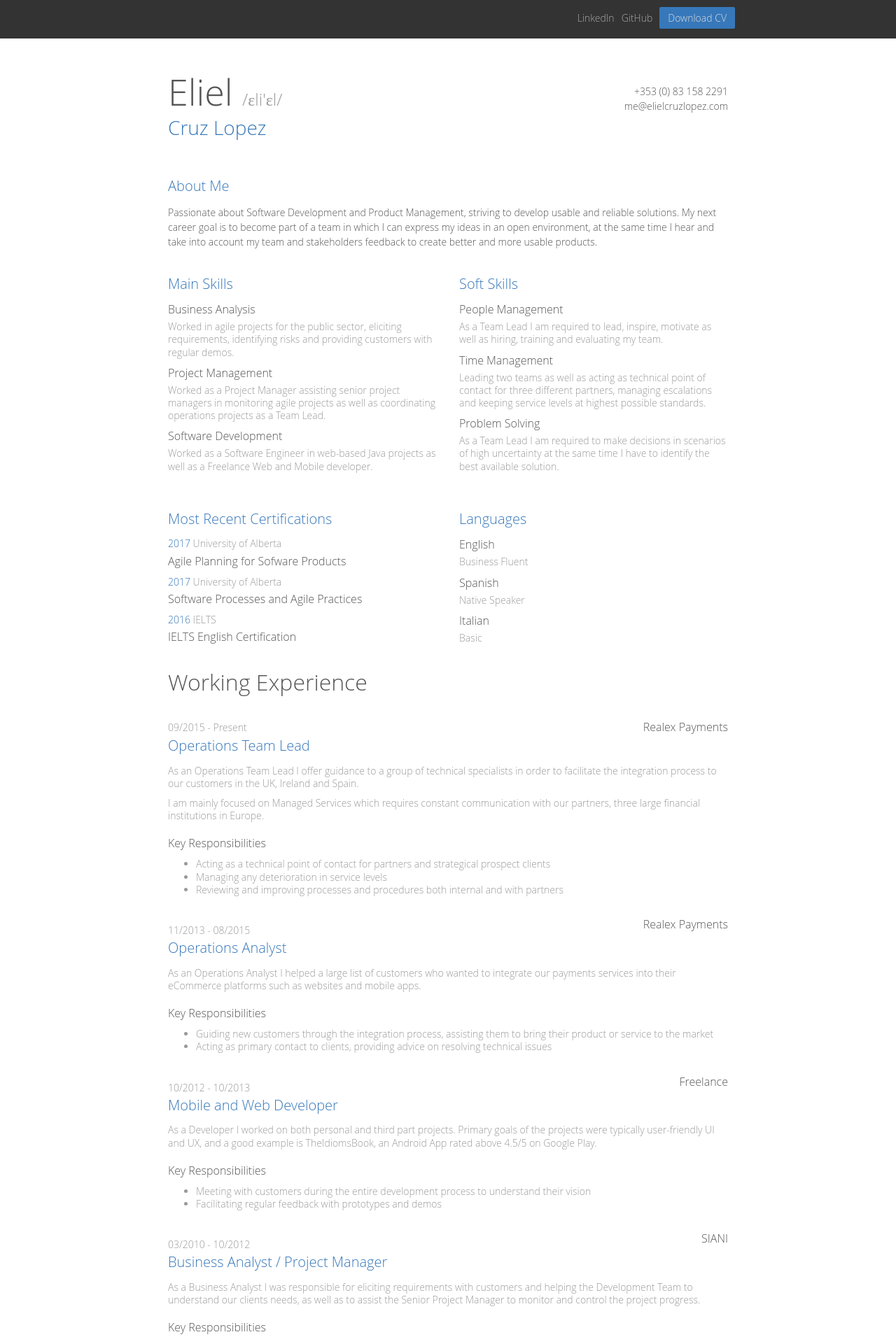
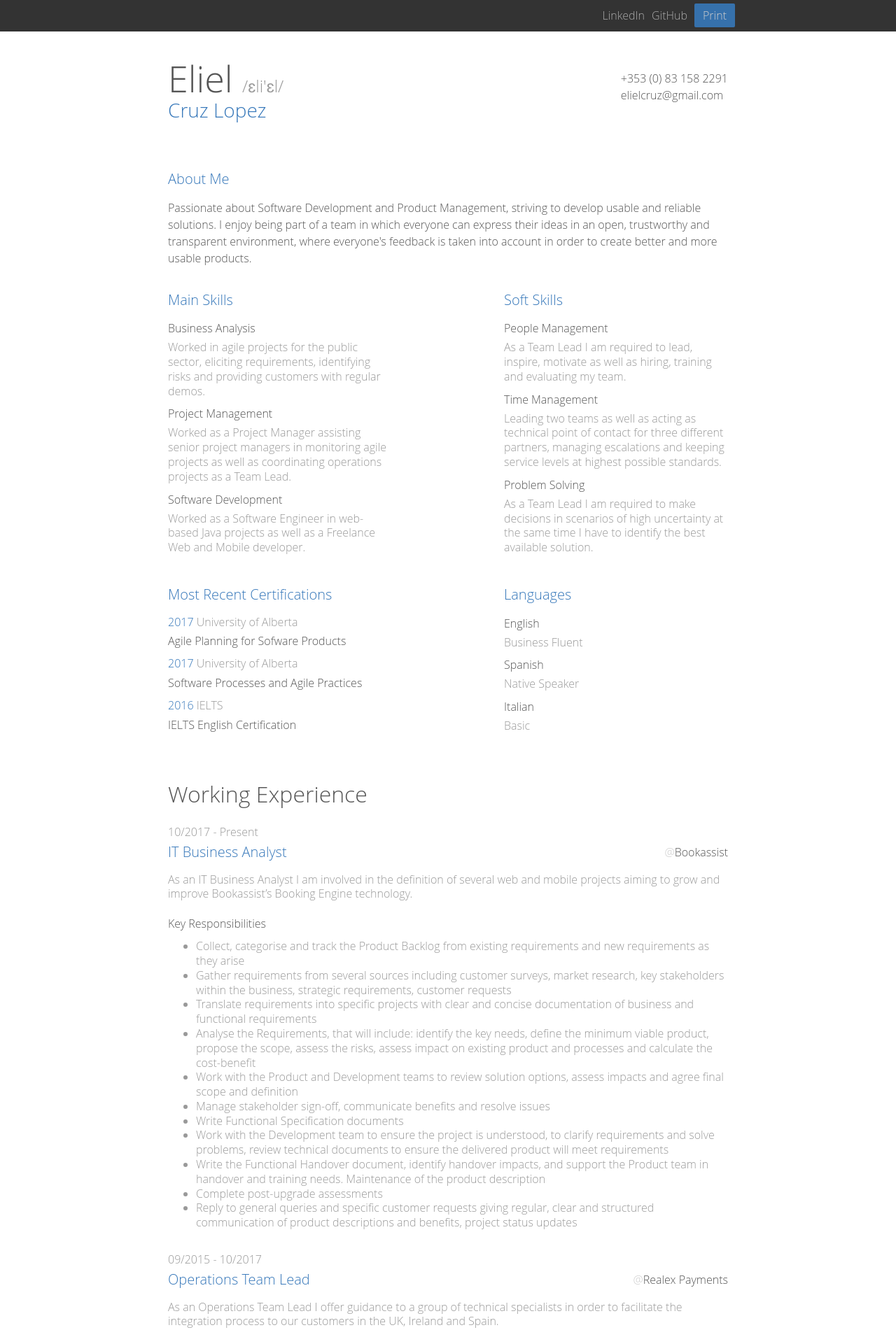
Before and after one commit to elielcruz/elielcruz, a React (Create React App) app: page / in a window 1280 px wide. Shown: the top 1911 px of the page at 70% size. Built offline with nearby package versions, Linux system fonts and the light colour scheme.

Commit message:
IT Business Analyst added

```diff
--- a/package.json
+++ b/package.json
@@ -6,7 +6,9 @@
     "gh-pages": "^1.0.0",
     "react": "^15.6.1",
     "react-dom": "^15.6.1",
-    "react-scripts": "1.0.10"
+    "react-redux": "^5.0.6",
+    "react-scripts": "1.0.10",
+    "redux": "^3.7.2"
   },
   "scripts": {
     "predeploy": "npm run build",
@@ -20,6 +22,7 @@
     "jsx-loader": "^0.13.2",
     "react": "^15.6.1",
     "react-router": "^4.1.2",
+    "redux-devtools": "^3.4.0",
     "static-site-generator-webpack-plugin": "^3.4.1",
     "webpack": "^3.4.1",
     "webpack-dev-server": "^2.6.1"
--- a/src/App.css
+++ b/src/App.css
@@ -1,42 +1,37 @@
+@import url(https://fonts.googleapis.com/css?family=Open+Sans+Condensed:300);
+
+/* Mobile First */
+
 .App {
-  font-family: "Open Sans";
+  font-family: "Open Sans", "Helvetica";
   font-weight: lighter;
-  font-size: 14px;
+  font-size: 16px;
   color: #555;
   line-height: 150%;
-  margin-top: 100px;
+  margin-top: 80px;
 }
 
 .App-header {
-  margin-top: 50px;
+  margin: 20px 0;
 }
 
 .App-header-container {
-  margin: 0 auto 80px auto;
-  padding: 20px 10%;
+  padding: 20px 5%;
   max-width: 800px;
-  min-height: 35px;
-}
-
-.header-left {
-  float: left;
-  display: block;
-}
-
-.header-right {
-  float:right;
-  display: block;
-  text-align: right;
 }
 
 .page-title {
 
 }
 
+.contact-details {
+  margin-top: 20px;
+}
+
 .first-name {
   font-size: 52px;
   color: #555;
-  margin-bottom: 20px;
+  margin-bottom: 10px;
 }
 
 .phoneme {
@@ -49,20 +44,16 @@
   color: #3778BA;
 }
 
+.phone, .email {
+  display: block;
+  text-decoration: none;
+  color: #555;
+}
+
 .App-body {
   margin: 0 auto;
-  padding: 0 10%;
+  padding: 0 5%;
   max-width: 800px;
-}
-
-.left {
-  display: block;
-  float: left;
-}
-
-.right {
-  display: block;
-  float: right;
 }
 
 h1 {
@@ -70,7 +61,7 @@ h1 {
   color: #555;
   font-weight: lighter;
   clear: both;
-  line-height: 150%;
+  margin-top: 50px;
 }
 
 h2 {
@@ -87,13 +78,22 @@ h3 {
   font-weight: lighter;
 }
 
+.highlights {
+  overflow: overlay;
+}
+
+.skills {
+  margin-top: 20px;
+  margin-bottom: 25px;
+}
+
 .top-menu-container {
   width: 100%;
   background-color: #333;
   height: 40px;
   position: fixed;
   z-index: 10;
-  padding-top: 15px;
+  padding-top: 5px;
   top: 0;
 }
 
@@ -120,17 +120,22 @@ h3 {
 
 .button-cv {
   background-color: #3778BA;
+  border: none;
+  font-family: "Open Sans", "Helvetica";
+  font-weight: lighter;
+  font-size: 16px;
   color: #ddd;
   text-decoration: none;
   padding: 6px 12px;
   border-radius: 2px;
+  opacity: 0.9;
 }
 .button-cv:hover {
-  opacity: 0.8;
+  opacity: 1;
+  cursor: pointer;
 }
 
 .about-me {
-  margin-top: 50px;
 }
 
 .description {
@@ -144,12 +149,6 @@ h3 {
 
 .description-above {
   margin: 10px 0 0;
-}
-
-.skills {
-  width: 48%;
-  margin-top: 20px;
-  margin-bottom: 20px;
 }
 
 .year {
@@ -169,6 +168,7 @@ h3 {
 .company-name,
 .institution-name {
   font-size: 16px;
+  margin-bottom: 10px;
 }
 
 .working-experience-description,
@@ -180,3 +180,79 @@ h3 {
 .responsibilities {
   margin: 20px 0 10px 0;
 }
+
+.work-at {
+  color: #ccc;
+}
+
+/* Desktop specific */
+@media print, (min-width: 600px) {
+  .App-header {
+    margin: 0 auto;
+    margin-bottom: 50px;
+    padding: 0 10%;
+    overflow: overlay;
+  }
+  .App-header-container {
+    margin: 0 auto;
+    overflow: overlay;
+    padding: 20px 0;
+  }
+  .App-body {
+    margin: 0 auto;
+    padding: 0 10%;
+    max-width: 800px;
+    overflow: overlay;
+  }
+  .page-title {
+    float: left;
+  }
+  .contact-details {
+    float: right;
+    margin: 0;
+  }
+  .main-skills, .certifications {
+    float: left;
+    width: 40%;
+    display: inline;
+  }
+  .soft-skills, .languages {
+    float: right;
+    width: 40%;
+    display: inline;
+  }
+  .role {
+    float: left;
+  }
+  .employer {
+    float: right;
+    margin-top: 29px;
+  }
+}
+
+/* Print view (keep it at the end) */
+@media only print {
+  .App {
+    font-size: 14px;
+  }
+  .App-header {
+    margin: 0;
+  }
+  .top-menu-container {
+    display: none;
+  }
+  h1 {
+    margin-top: 30px;
+  }
+  .phoneme {
+    font-size: 24px;
+    color: #ccc;
+  }
+
+  @page {
+    margin: 2cm 0.5cm 2cm 0.5cm;
+  }
+  @page :first {
+    margin: 0 0.5cm 2cm 0.5cm;
+  }
+}
--- a/src/App.js
+++ b/src/App.js
@@ -1,15 +1,16 @@
 import React, { Component } from 'react';
+import es from './lang/es.json';
+import en from './lang/en.json';
 import './App.css';
 
 class AboutMe extends React.Component {
 	render () {
+	const aboutMeHeader = (this.props.lang === "ES") ? es.aboutme.header : en.aboutme.header;
+	const aboutMeDescription = (this.props.lang === "ES") ? es.aboutme.description : en.aboutme.description;
 	return	(
 		<section className="about-me">
-			<h2>About Me</h2>
-			<p>Passionate about Software Development and Product Management, striving to develop usable
-and reliable solutions. My next career goal is to become part of a team in which I can express my
-ideas in an open environment, at the same time I hear and take into account my team and
-stakeholders feedback to create better and more usable products.</p>
+			<h2>{aboutMeHeader}</h2>
+			<p>{aboutMeDescription}</p>
 		</section>
 	);
 	}
@@ -18,9 +19,9 @@ stakeholders feedback to create better and more usable products.</p>
 class Skills extends React.Component {
 	render () {
 	return	(
-		<div>
+		<div className="highlights">
 		<section className="main-skills">
-			<div className="skills left">
+			<div className="skills">
 				<h2>Main Skills</h2>
 				<h3>Business Analysis</h3>
 				<p className="description description-below">Worked in agile projects for the public sector, eliciting requirements,
@@ -34,7 +35,7 @@ class Skills extends React.Component {
 			</div>
 		</section>
 		<section className="soft-skills">
-			<div className="skills right">
+			<div className="skills">
 				<h2>Soft Skills</h2>
 				<h3>People Management</h3>
 				<p className="description description-below">As a Team Lead I am required to lead, inspire, motivate as well as hiring,
@@ -56,9 +57,9 @@ class Skills extends React.Component {
 class Certifications extends React.Component {
 	render () {
 	return	(
-		<div>
+		<div className="highlights">
 		<section className="certifications">
-			<div className="skills left">
+			<div className="skills">
 				<h2>Most Recent Certifications</h2>
 				<p className="description description-above"><span className="year">2017</span> University of Alberta</p>
 				<h3>Agile Planning for Sofware Products</h3>
@@ -69,7 +70,7 @@ class Certifications extends React.Component {
 			</div>
 		</section>
 		<section className="languages">
-			<div className="skills right">
+			<div className="skills">
 				<h2>Languages</h2>
 				<h3>English</h3>
 				<p className="description description-below">Business Fluent</p>
@@ -89,15 +90,45 @@ class WorkingExperience extends React.Component {
 	return	(
 		<section className="working-experience">
 			<h1>Working Experience</h1>
+			{/* IT BUSINESS ANALYST */}
+			<article className="working-experience-item">
+				<div className="working-experience-header">
+					<div className="role">
+						<div className="working-period">10/2017 - Present</div>
+						<h2>IT Business Analyst</h2>
+					</div>
+					<div className="employer">
+						<div className="company-name"><span className="work-at">@</span>Bookassist</div>
+					</div>
+				</div>
+				<div className="working-experience-description">
+					<p className="description description-below">As an IT Business Analyst I am involved in the definition of several web and mobile projects aiming to grow and improve Bookassist’s Booking Engine technology.</p>
+				</div>
+				<h3 className="responsibilities">Key Responsibilities</h3>
+				<ul className="responsibilities-list description description-below">
+					<li className="responsibility">Collect, categorise and track the Product Backlog from existing requirements and new requirements as they arise</li>
+					<li className="responsibility">Gather requirements from several sources including customer surveys, market research, key stakeholders within the business, strategic requirements, customer requests</li>
+					<li className="responsibility">Translate requirements into specific projects with clear and concise documentation of business and functional requirements</li>
+					<li className="responsibility">Analyse the Requirements, that will include: identify the key needs, define the minimum viable product, propose the scope, assess the risks, assess impact on existing product and processes and calculate the cost-benefit</li>
+					<li className="responsibility">Work with the Product and Development teams to review solution options, assess impacts and agree final scope and definition</li>
+					<li className="responsibility">Manage stakeholder sign-off, communicate benefits and resolve issues</li>
+					<li className="responsibility">Write Functional Specification documents</li>
+					<li className="responsibility">Work with the Development team to ensure the project is understood, to clarify requirements and solve problems, review technical documents to ensure the delivered product will meet requirements</li>
+					<li className="responsibility">Write the Functional Handover document, identify handover impacts, and support the Product team in handover and training needs. Maintenance of the product description</li>
+					<li className="responsibility">Complete post-upgrade assessments</li>
+					<li className="responsibility">Reply to general queries and specific customer requests giving regular, clear and structured communication of product descriptions and benefits, project status updates</li>
+				</ul>
+			</article>
+
 			{/* OPERATIONS TEAM LEAD */}
 			<article className="working-experience-item">
 				<div className="working-experience-header">
-					<div className="left">
-						<div className="working-period">09/2015 - Present</div>
+					<div className="role">
+						<div className="working-period">09/2015 - 10/2017</div>
 						<h2>Operations Team Lead</h2>
 					</div>
-					<div className="right">
-						<div className="company-name">Realex Payments</div>
+					<div className="employer">
+						<div className="company-name"><span className="work-at">@</span>Realex Payments</div>
 					</div>
 				</div>
 				<div className="working-experience-description">
@@ -119,12 +150,12 @@ class WorkingExperience extends React.Component {
 			{/* OPERATIONS ANALYST */}
 			<article className="working-experience-item">
 				<div className="working-experience-header">
-					<div className="left">
+					<div className="role">
 						<div className="description description-above">11/2013 - 08/2015</div>
 						<h2>Operations Analyst</h2>
 					</div>
-					<div className="right">
-						<div className="company-name">Realex Payments</div>
+					<div className="employer">
+						<div className="company-name"><span className="work-at">@</span>Realex Payments</div>
 					</div>
 				</div>
 				<div className="working-experience-description">
@@ -144,12 +175,12 @@ class WorkingExperience extends React.Component {
 			{/* MOBILE AND WEB DEVELOPER */}
 			<article className="working-experience-item">
 				<div className="working-experience-header">
-					<div className="left">
+					<div className="role">
 						<div className="description description-above">10/2012 - 10/2013</div>
 						<h2>Mobile and Web Developer</h2>
 					</div>
-					<div className="right">
-						<div className="company-name">Freelance</div>
+					<div className="employer">
+						<div className="company-name"><span className="work-at">@</span>Freelance</div>
 					</div>
 				</div>
 				<div className="working-experience-description">
@@ -168,12 +199,12 @@ class WorkingExperience extends React.Component {
 			{/* BUSINESS ANALYST / PROJECT MANAGER */}
 			<article className="working-experience-item">
 				<div className="working-experience-header">
-					<div className="left">
+					<div className="role">
 						<div className="description description-above">03/2010 - 10/2012</div>
 						<h2>Business Analyst / Project Manager</h2>
 					</div>
-					<div className="right">
-						<div className="company-name">SIANI</div>
+					<div className="employer">
+						<div className="company-name"><span className="work-at">@</span>SIANI</div>
 					</div>
 				</div>
 				<div className="working-experience-description">
@@ -195,12 +226,12 @@ class WorkingExperience extends React.Component {
 			{/* SOFTWARE ENGINEER */}
 			<article className="working-experience-item">
 				<div className="working-experience-header">
-					<div className="left">
+					<div className="role">
 						<div className="description description-above">03/2008 - 02/2010</div>
 						<h2>Software Engineer</h2>
 					</div>
-					<div className="right">
-						<div className="company-name">SIANI</div>
+					<div className="employer">
+						<div className="company-name"><span className="work-at">@</span>SIANI</div>
 					</div>
 				</div>
 				<div className="working-experience-description">
@@ -230,11 +261,11 @@ class Education extends React.Component {
 			{/* MASTERS DEGREE IN COMPUTER ENGINEERING */}
 			<article className="education-item">
 				<div className="education-header">
-					<div className="left">
+					<div className="">
 						<div className="studying-period">2009</div>
 						<h2>Master's Degree in Computer Engineering</h2>
 					</div>
-					<div className="right">
+					<div className="">
 						<div className="institution-name">University of Las Palmas de Gran Canaria</div>
 					</div>
 				</div>
@@ -245,11 +276,11 @@ class Education extends React.Component {
 
 			<article className="education-item">
 				<div className="education-header">
-					<div className="left">
+					<div className="">
 						<div className="studying-period">2004</div>
 						<h2>Bachelor's Degree in Computer Engineering</h2>
 					</div>
-					<div className="right">
+					<div className="">
 						<div className="institution-name">University of Las Palmas de Gran Canaria</div>
 					</div>
 				</div>
@@ -263,18 +294,23 @@ class Education extends React.Component {
 }
 
 class Menu extends React.Component {
+
+	print() {
+		window.print();
+	}
+
 	render () {
 	return	(
 		<div className="top-menu-container">
 		<ul className="top-menu">
 			<li>
-				<a className="top-menu-item" target="_blank" href="https://www.linkedin.com/in/elielcruzlopez/">LinkedIn</a>
+				<a className="top-menu-item" rel="noopener noreferrer" target="_blank" href="https://www.linkedin.com/in/elielcruzlopez/">LinkedIn</a>
 			</li>
 			<li>
-				<a className="top-menu-item" target="_blank" href="https://github.com/elielcruz">GitHub</a>
+				<a className="top-menu-item" rel="noopener noreferrer" target="_blank" href="https://github.com/elielcruz">GitHub</a>
 			</li>
 			<li>
-				<a className="button-cv" target="_blank" href="https://github.com/elielcruz/personal/tree/master/public/docs/ElielCruzLopez-CV.pdf">Download CV</a>
+				<button className="button-cv" onClick={this.print} >Print</button>
 			</li>
 		</ul>
 		</div>
@@ -301,15 +337,13 @@ class App extends Component {
 	  	<Menu lang={this.state.lang}/>
 	    <div className="App-header">
 	    <div className="App-header-container">
-	      <div className="header-left">
-	      	<div className="page-title">
-	      		<div className="first-name">Eliel <span className="phoneme">/ɛli'ɛl/</span></div>
-	      		<div className="last-name">Cruz Lopez</div>
-	      	</div>
-	      </div>
-	      <div className="header-right">
-	      	<div className="phone">+353 (0) 83 158 2291</div>
-	      	<div className="email">me@elielcruzlopez.com</div>
+      	<div className="page-title">
+      		<div className="first-name">Eliel <span className="phoneme">/ɛli'ɛl/</span></div>
+      		<div className="last-name">Cruz Lopez</div>
+      	</div>
+	      <div className="contact-details">
+	      	<a href="tel:+353-83-158-2291" className="phone">+353 (0) 83 158 2291</a>
+	      	<a href="mailto:elielcruz@gmail.com" className="email">elielcruz@gmail.com</a>
 	      </div>
 	    </div>
 	    </div>
--- /dev/null
+++ b/src/lang/en.json
@@ -0,0 +1,9 @@
+{
+	"aboutme" : {
+		"header": "About Me",
+		"description": "Passionate about Software Development and Product Management, striving to develop usable and reliable solutions. I enjoy being part of a team in which everyone can express their ideas in an open, trustworthy and transparent environment, where everyone's feedback is taken into account in order to create better and more usable products."
+	},
+	"notifications" : {
+		"showstarred": "We are only showing your favourite expressions."
+	}
+}
--- /dev/null
+++ b/src/lang/es.json
@@ -0,0 +1,9 @@
+{
+	"aboutme" : {
+		"header": "Sobre Mí",
+		"description": "Me defino como un apasionado del desarrollo de software y de producto, que se esfuerza por desarrollar soluciones fiables y útiles. Mi próximo objetivo de carrera es llegar a formar parte de un equipo en el cual pueda expresar mis ideas en un ambiente abierto, al mismo tiempo escuchando y tomando en consideración las opiniones de mi equipo y el resto de intersados con el fin de crear mejores productos."
+	},
+	"notifications" : {
+		"showstarred": "Sólo se muestran tus expresiones favoritas."
+	}
+}
```
